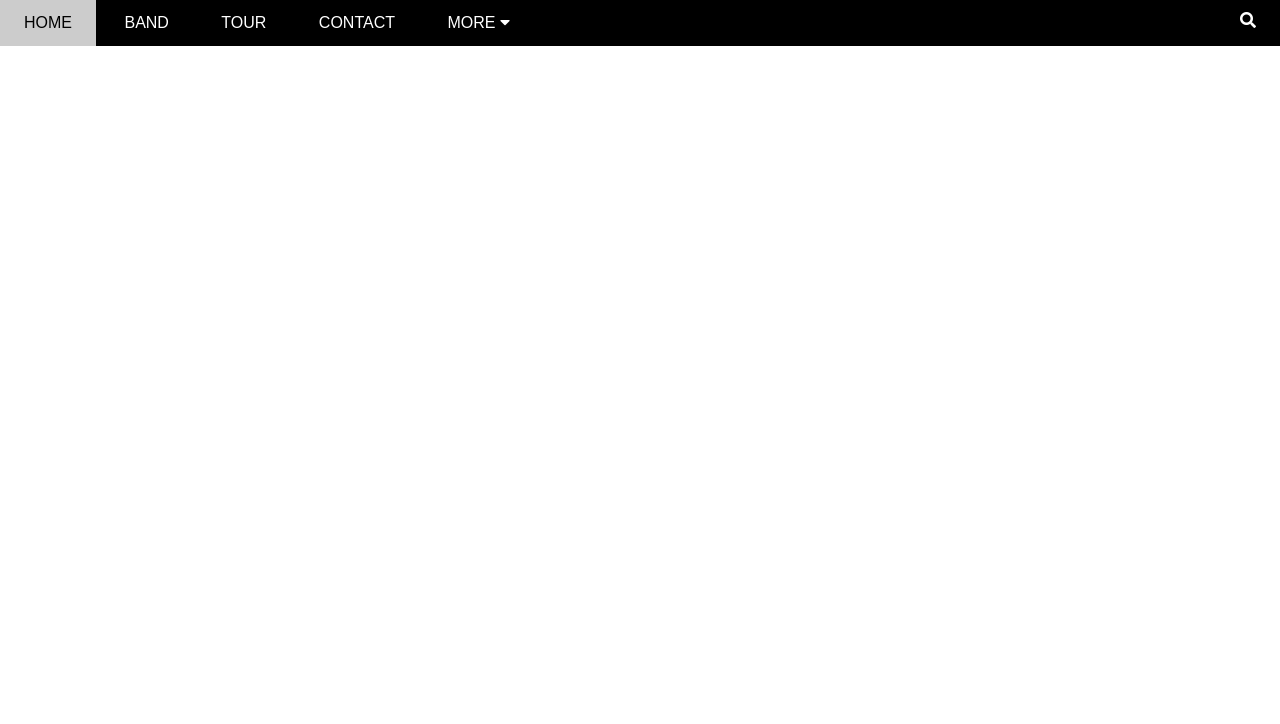
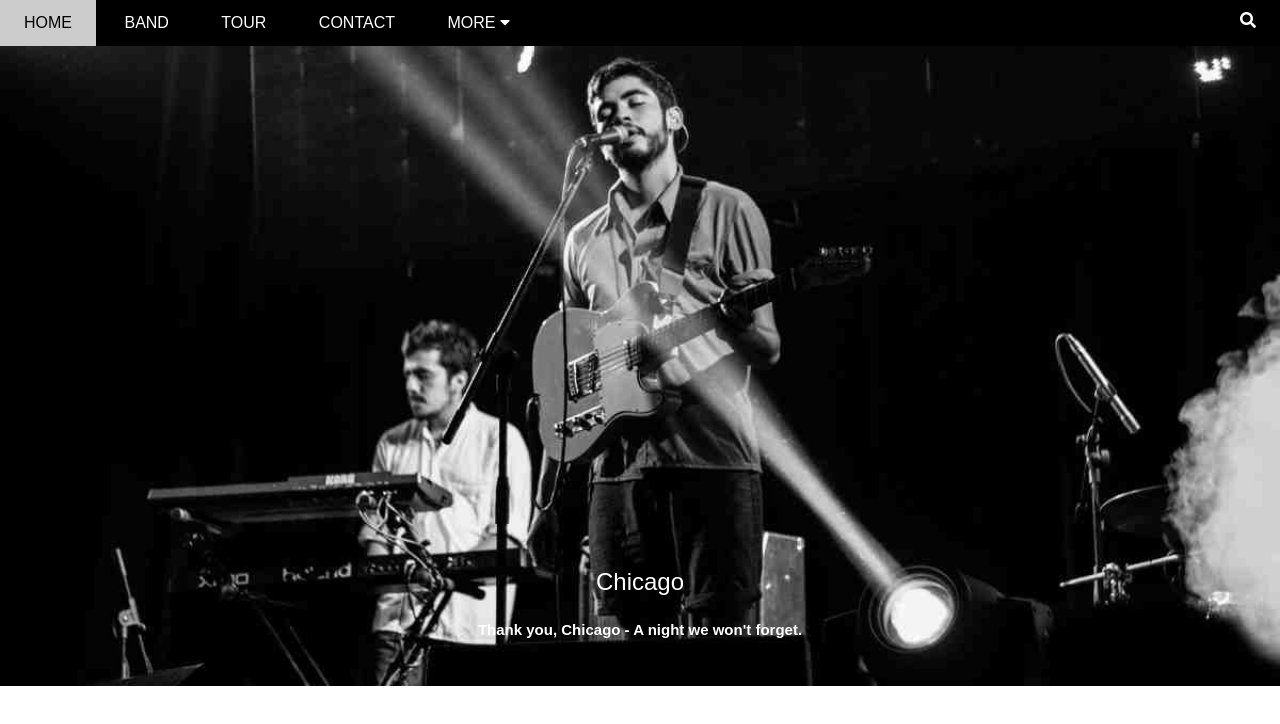
Before and after one commit to thinhcv245/w3shools, a plain HTML site: page index.html in a window 1280 px wide. Drawn offline with Linux system fonts and the light colour scheme.

Commit message:
Complete slider css

```diff
--- a/assets/css/style.css
+++ b/assets/css/style.css
@@ -108,7 +108,30 @@ html {
 
 #slider {
     margin-top: 46px;
+    position: relative;
+    padding-top: 50%;
+    background: url(/assets/slider/slider1.jpg) top center / cover no-repeat;
 }
+
+.slider-content {
+    position: absolute;
+    bottom: 48px;
+    color: var(--white-color);
+    width: 100%;
+    text-align: center;
+}
+
+.slider-header {
+    font-size: 24px;
+    font-weight: 500;
+}
+
+.slider-description {
+    font-size: 15px;
+    padding-top: 25px;
+    font-weight: 600;
+}
+
 
 #content {
 
--- a/index.html
+++ b/index.html
@@ -33,7 +33,10 @@
         </div>
 
         <div id="slider">
-
+            <div class="slider-content">
+                <h2 class="slider-header">Chicago</h2>
+                <p class="slider-description">Thank you, Chicago - A night we won't forget.</p>
+            </div>
         </div>
 
         <div id="content">
```
Also changed, not shown: assets/slider/slider1.jpg (added).
